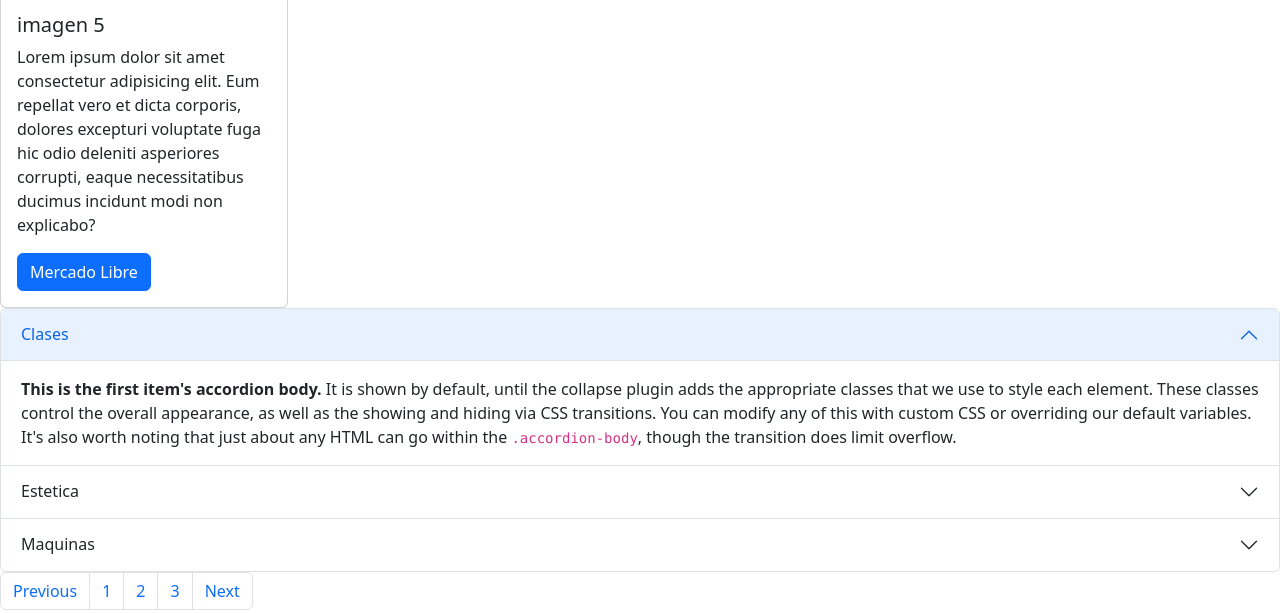
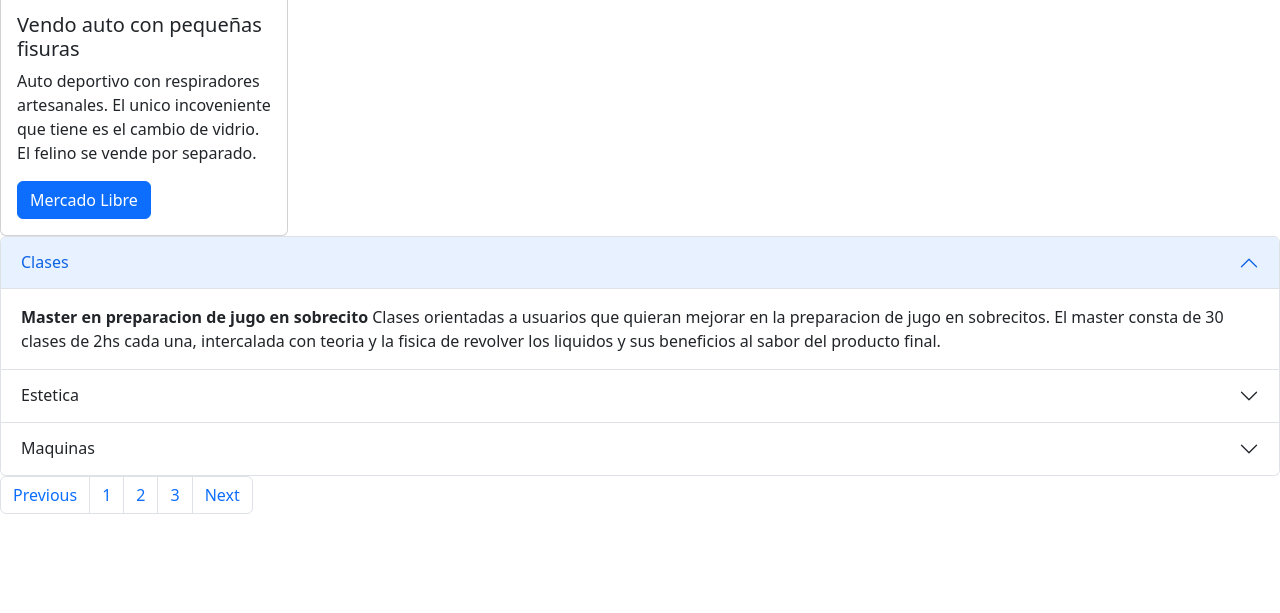
Before and after one commit to cortomaltes25/BOOTSTRAP, a plain HTML site: page index.html in a window 1280 px wide. Shown: the part 331-944 px from the top of the page. After the commit the page ends 861 px from the top, so only its background shows below. Drawn offline with nearby package versions, Linux system fonts and the light colour scheme.

Commit message:
actualizacion 22/11/2022

```diff
--- a/index.html
+++ b/index.html
@@ -57,8 +57,8 @@
     <div class="card" style="width: 18rem;">
         <img src="./pics.bootstrap/maksym-tymchyk-pw2bTpu6juA-unsplash.jpg" class="card-img-top" alt="...">
         <div class="card-body">
-            <h5 class="card-title">imagen 5</h5>
-            <p class="card-text">Lorem ipsum dolor sit amet consectetur adipisicing elit. Eum repellat vero et dicta corporis, dolores excepturi voluptate fuga hic odio deleniti asperiores corrupti, eaque necessitatibus ducimus incidunt modi non explicabo?</p>
+            <h5 class="card-title">Vendo auto con pequeñas fisuras</h5>
+            <p class="card-text">Auto deportivo con respiradores artesanales. El unico incoveniente que tiene es el cambio de vidrio. El felino se vende por separado. </p>
             <a href="https://www.mercadolibre.com.ar/" class="btn btn-primary">Mercado Libre</a>
         </div>
   </div>
@@ -73,7 +73,7 @@
       </h2>
       <div id="collapseOne" class="accordion-collapse collapse show" aria-labelledby="headingOne" data-bs-parent="#accordionExample">
         <div class="accordion-body">
-          <strong>This is the first item's accordion body.</strong> It is shown by default, until the collapse plugin adds the appropriate classes that we use to style each element. These classes control the overall appearance, as well as the showing and hiding via CSS transitions. You can modify any of this with custom CSS or overriding our default variables. It's also worth noting that just about any HTML can go within the <code>.accordion-body</code>, though the transition does limit overflow.
+          <strong>Master en preparacion de jugo en sobrecito </strong> Clases orientadas a usuarios que quieran mejorar en la preparacion de jugo en sobrecitos. El master consta de 30 clases de 2hs cada una, intercalada con teoria y la fisica de revolver los liquidos y sus beneficios al sabor del producto final.
         </div>
       </div>
     </div>
@@ -85,7 +85,7 @@
       </h2>
       <div id="collapseTwo" class="accordion-collapse collapse" aria-labelledby="headingTwo" data-bs-parent="#accordionExample">
         <div class="accordion-body">
-          <strong>This is the second item's accordion body.</strong> It is hidden by default, until the collapse plugin adds the appropriate classes that we use to style each element. These classes control the overall appearance, as well as the showing and hiding via CSS transitions. You can modify any of this with custom CSS or overriding our default variables. It's also worth noting that just about any HTML can go within the <code>.accordion-body</code>, though the transition does limit overflow.
+          <strong>Estetica</strong> It is hidden by default, until the collapse plugin adds the appropriate classes that we use to style each element. These classes control the overall appearance, as well as the showing and hiding via CSS transitions. You can modify any of this with custom CSS or overriding our default variables. It's also worth noting that just about any HTML can go within the <code>.accordion-body</code>, though the transition does limit overflow.
         </div>
       </div>
     </div>
```
